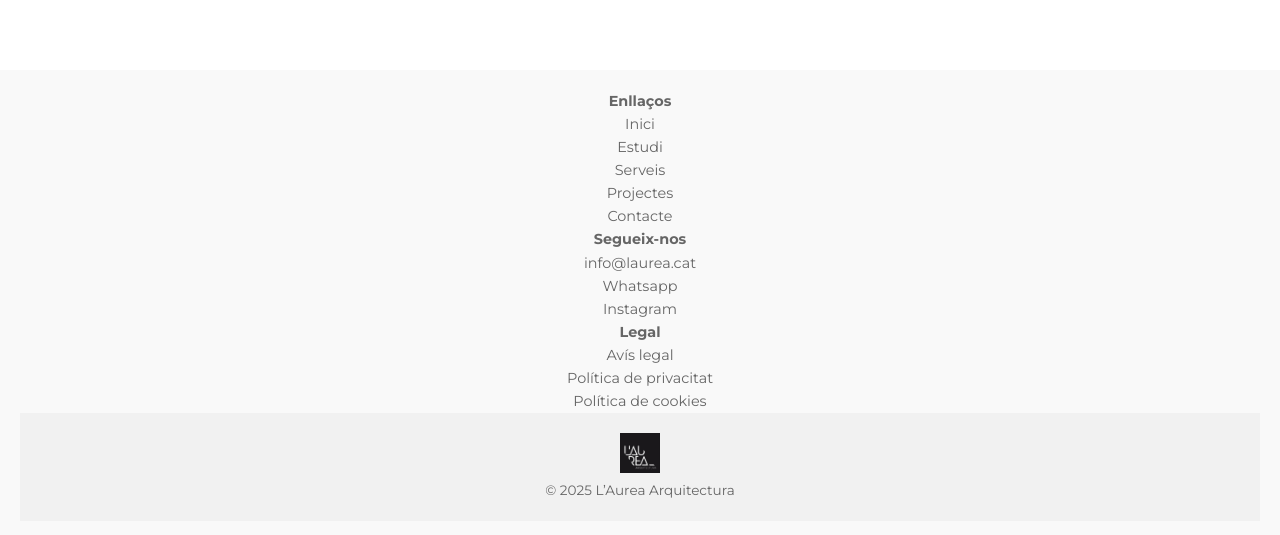
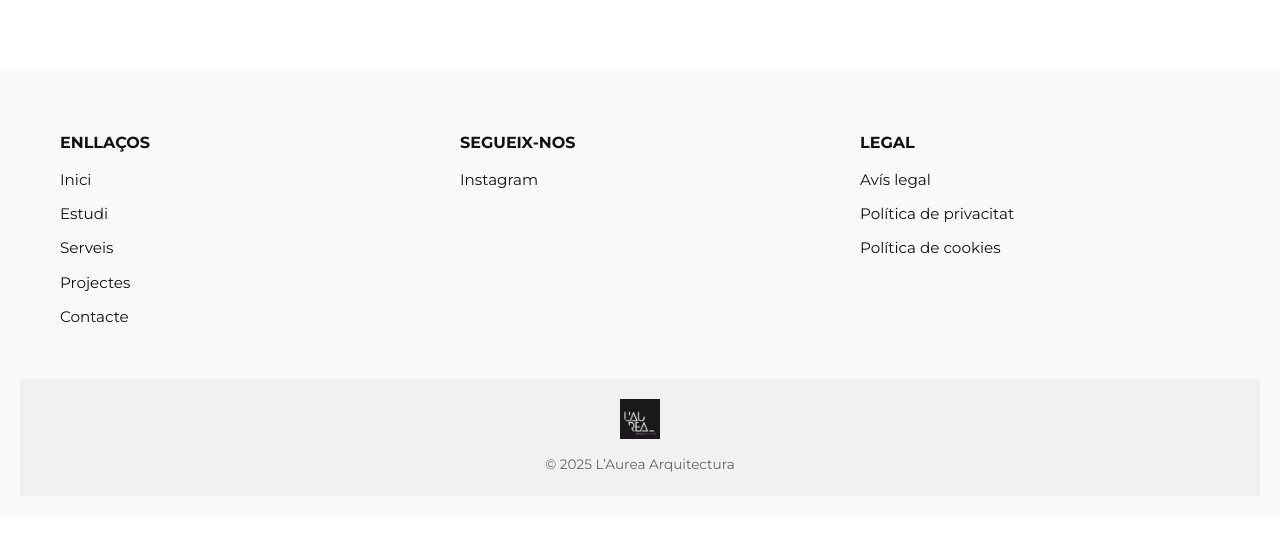
Before and after one commit to gcarrerag/laurea-arquitectura, a plain HTML site: page projectes.html in a window 1280 px wide. Shown: the part 711-1246 px from the top of the page. Drawn offline with Linux system fonts and the light colour scheme.

Commit message:
Update projectes.html

```diff
--- a/projectes.html
+++ b/projectes.html
@@ -59,31 +59,36 @@
   </div>
 
   <!-- FOOTER -->
-  <footer class="footer">
-    <div class="footer-cols">
-      <div>
-        <strong>Enllaços</strong><br>
-        <a href="index.html">Inici</a><br>
-        <a href="qui-soc.html">Estudi</a><br>
-        <a href="serveis.html">Serveis</a><br>
-        <a href="projectes.html">Projectes</a><br>
-        <a href="contacte.html">Contacte</a>
+  <footer>
+    <div class="footer-grid">
+      <div class="footer-col">
+        <h3>Enllaços</h3>
+        <ul>
+          <li><a href="index.html">Inici</a></li>
+          <li><a href="qui-soc.html">Estudi</a></li>
+          <li><a href="serveis.html">Serveis</a></li>
+          <li><a href="projectes.html">Projectes</a></li>
+          <li><a href="contacte.html">Contacte</a></li>
+        </ul>
       </div>
-      <div>
-        <strong>Segueix-nos</strong><br>
-        <a href="mailto:info@laurea.cat">info@laurea.cat</a><br>
-        <a href="https://wa.me/34610077092">Whatsapp</a><br>
-        <a href="https://instagram.com/laurea_studio">Instagram</a>
+      <div class="footer-col">
+        <h3>Segueix-nos</h3>
+        <ul>
+          <li><a href="https://instagram.com/laurea_studio">Instagram</a></li>
+        </ul>
       </div>
-      <div>
-        <strong>Legal</strong><br>
-        <a href="avislegal.html">Avís legal</a><br>
-        <a href="privacitat.html">Política de privacitat</a><br>
-        <a href="cookies.html">Política de cookies</a>
+      <div class="footer-col">
+        <h3>Legal</h3>
+        <ul>
+          <li><a href="avislegal.html">Avís legal</a></li>
+          <li><a href="privacitat.html">Política de privacitat</a></li>
+          <li><a href="cookies.html">Política de cookies</a></li>
+        </ul>
       </div>
     </div>
+
     <div class="footer-bottom">
-      <img src="images/logobo.png" alt="Logo" style="height:40px;" />
+      <img src="images/logobo.png" alt="Logo" style="height:40px; margin-bottom: 8px;" />
       <p>© 2025 L’Aurea Arquitectura</p>
     </div>
   </footer>
```
